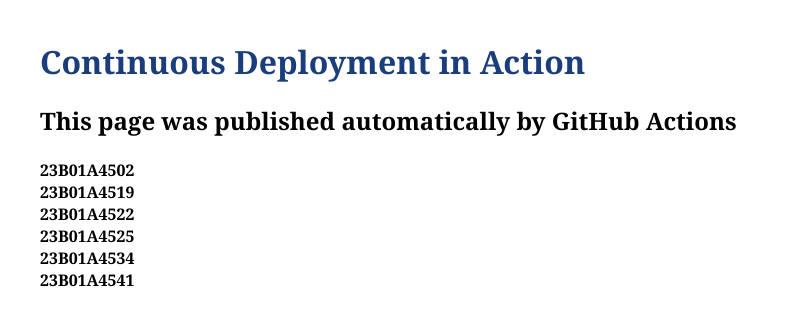
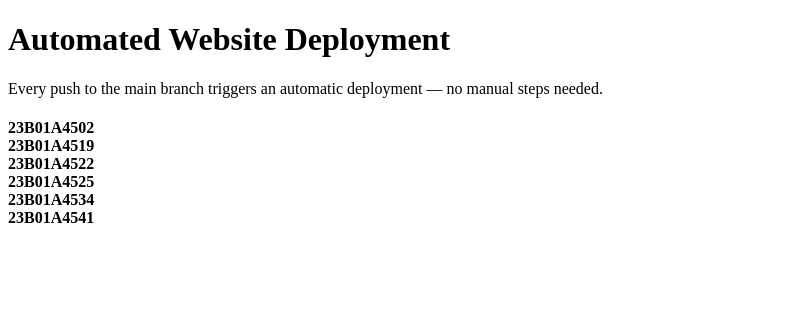
Before and after one commit to Rohitha-cherukuvada/gh-actions-demo-site, a plain HTML site: page index.html in a window 1280 px wide. Shown: the whole page, without its empty margins (0-791 px from the left). Drawn offline with Linux system fonts and the light colour scheme.

Commit message:
Simplify website content

```diff
--- a/index.html
+++ b/index.html
@@ -1,15 +1,11 @@
 <!DOCTYPE html>
 <html>
 <head>
-  <title>Automated Deployment Demo</title>
-  <style>
-    body { font-family: Georgia, serif; margin: 40px; }
-    h1 { color: #1a3d7c; }
-  </style>
+  <title>My Deployment Pipeline</title>
 </head>
 <body>
-  <h1>Continuous Deployment in Action</h1>
-  <h2>This page was published automatically by GitHub Actions</h2>
+  <h1>Automated Website Deployment</h1>
+  <p>Every push to the main branch triggers an automatic deployment — no manual steps needed.</p>
   <h4>23B01A4502 <br> 23B01A4519 <br> 23B01A4522 <br> 23B01A4525 <br> 23B01A4534 <br> 23B01A4541</h4>
 </body>
 </html>
```
